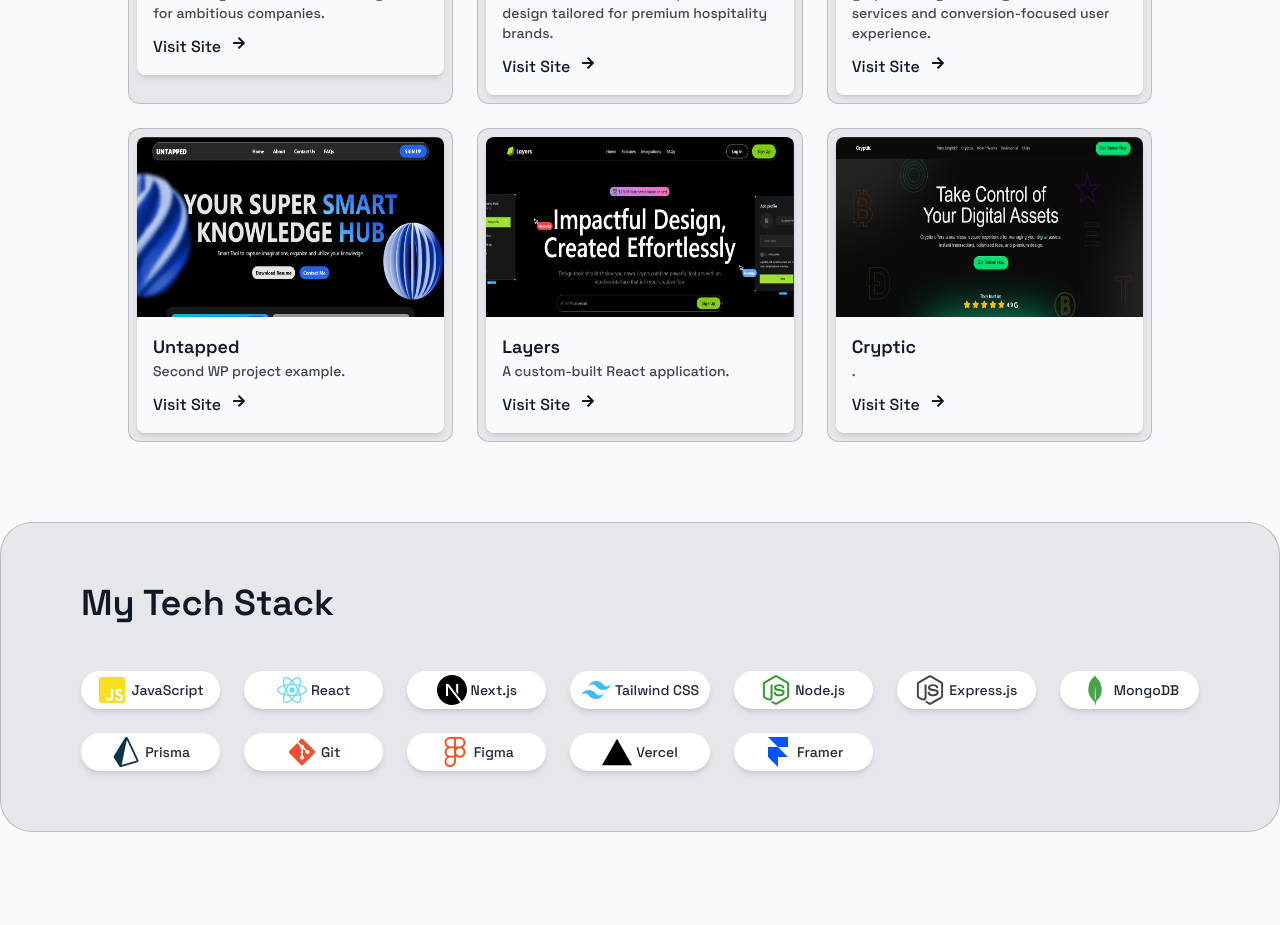
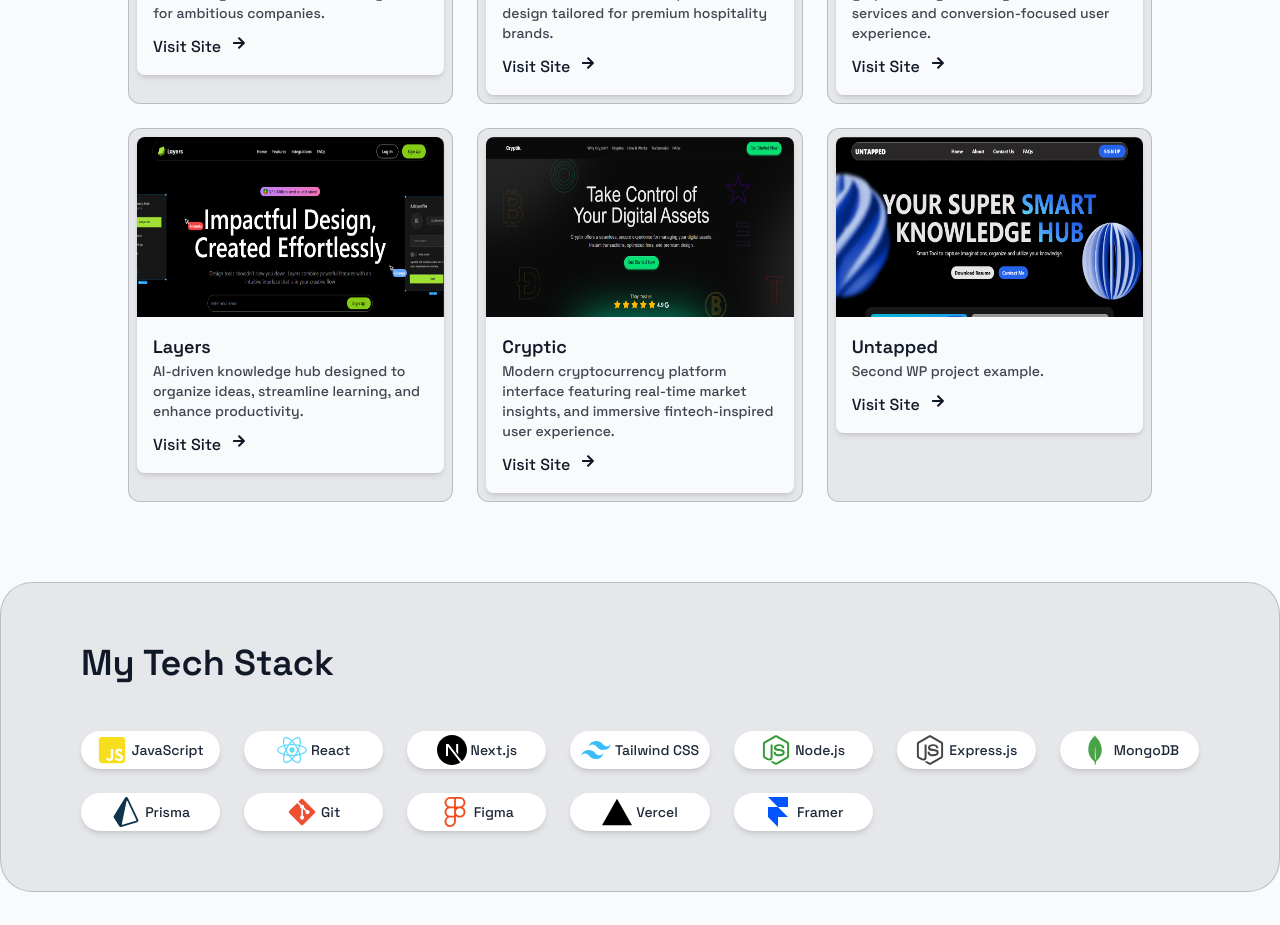
Before and after one commit to Jeremmy0/NPortfolio, a Next.js app: page / in a window 1280 px wide. Shown: the part 2240-3165 px from the top of the page. Built offline with nearby package versions, Linux system fonts and the light colour scheme.

Commit message:
Revise project descriptions in portfolioTabs
Updated project descriptions for better clarity and detail.

```diff
--- a/src/sections/portfolioTabs.jsx
+++ b/src/sections/portfolioTabs.jsx
@@ -6,11 +6,19 @@
 
 const projects = [
   {
+    id: 3,
+    title: 'Untapped',
+    category: 'Custom',
+    imageUrl: '/images/web3.png',
+    description: 'Second WP project example.',
+    link: 'https://example.com/wp2',
+  },
+  {
     id: 1,
     title: 'Cryptic',
     category: 'Custom',
     imageUrl: '/images/web1.png',
-    description: '.',
+    description: 'Modern cryptocurrency platform interface featuring real-time market insights, and immersive fintech-inspired user experience.',
     link: 'https://cryptik-ruby.vercel.app/',
   },
   {
@@ -18,17 +26,10 @@
     title: 'Layers',
     category: 'Custom',
     imageUrl: '/images/web2.png',
-    description: 'A custom-built React application.',
+    description: 'AI-driven knowledge hub designed to organize ideas, streamline learning, and enhance productivity.',
     link: 'https://layer-app.vercel.app/layer',
   },
-  {
-    id: 3,
-    title: 'Untapped',
-    category: 'Custom',
-    imageUrl: '/images/web3.png',
-    description: 'Second WP project example.',
-    link: 'https://example.com/wp2',
-  },
+
   {
     id: 5,
     title: 'Sozzy Graphics',
```
